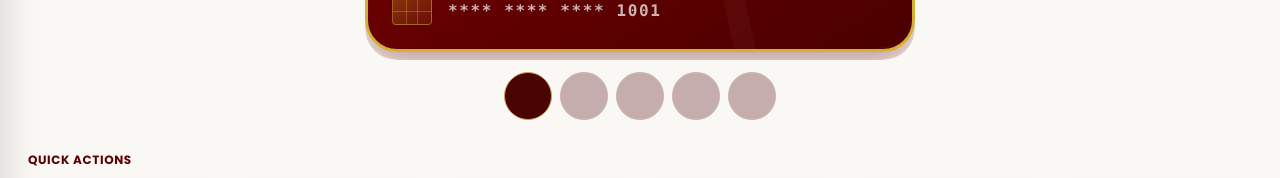
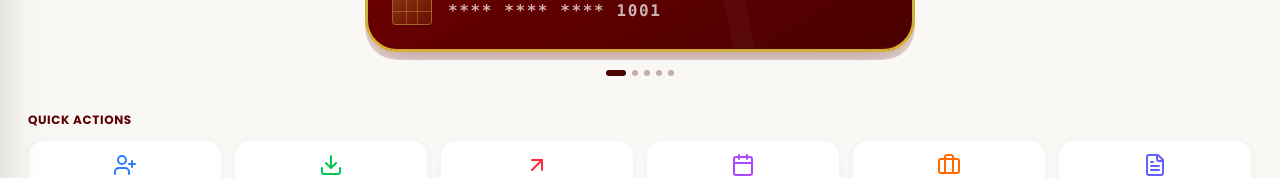
Before and after one commit to ganitwali2025-maker/Cash-Bank-, a React (Vite) app: page / in a window 1280 px wide. Both pictures are taken after a click on the button "GET STARTED". Shown: the part 434-612 px from the top of the page. Built offline with nearby package versions, Linux system fonts and the light colour scheme; no server answers.

Commit message:
style: make pagination dots small and sleek

```diff
--- a/src/components/Dashboard.tsx
+++ b/src/components/Dashboard.tsx
@@ -368,15 +368,15 @@ export default function Dashboard({
         </div>
 
         {/* 5 Small Pagination Dots */}
-        <div className="flex items-center justify-center gap-2 mt-3">
+        <div className="flex items-center justify-center gap-1.5 mt-2.5 mb-1">
           {dashboardCards.map((_, idx) => (
             <button
               key={idx}
               onClick={() => setActiveCardIndex(idx)}
-              className={`h-2.5 rounded-full transition-all duration-300 ${
+              className={`h-1.5 min-h-[6px] max-h-[6px] rounded-full transition-all duration-300 p-0 border-0 outline-none cursor-pointer ${
                 activeCardIndex === idx
-                  ? 'w-7 bg-[#4a0404] border border-[#c5a059]'
-                  : 'w-2.5 bg-[#4a0404]/30 hover:bg-[#4a0404]/60'
+                  ? 'w-5 min-w-[20px] bg-[#4a0404]'
+                  : 'w-1.5 min-w-[6px] max-w-[6px] bg-[#4a0404]/30 hover:bg-[#4a0404]/60'
               }`}
               title={`Card ${idx + 1}`}
             />
```
